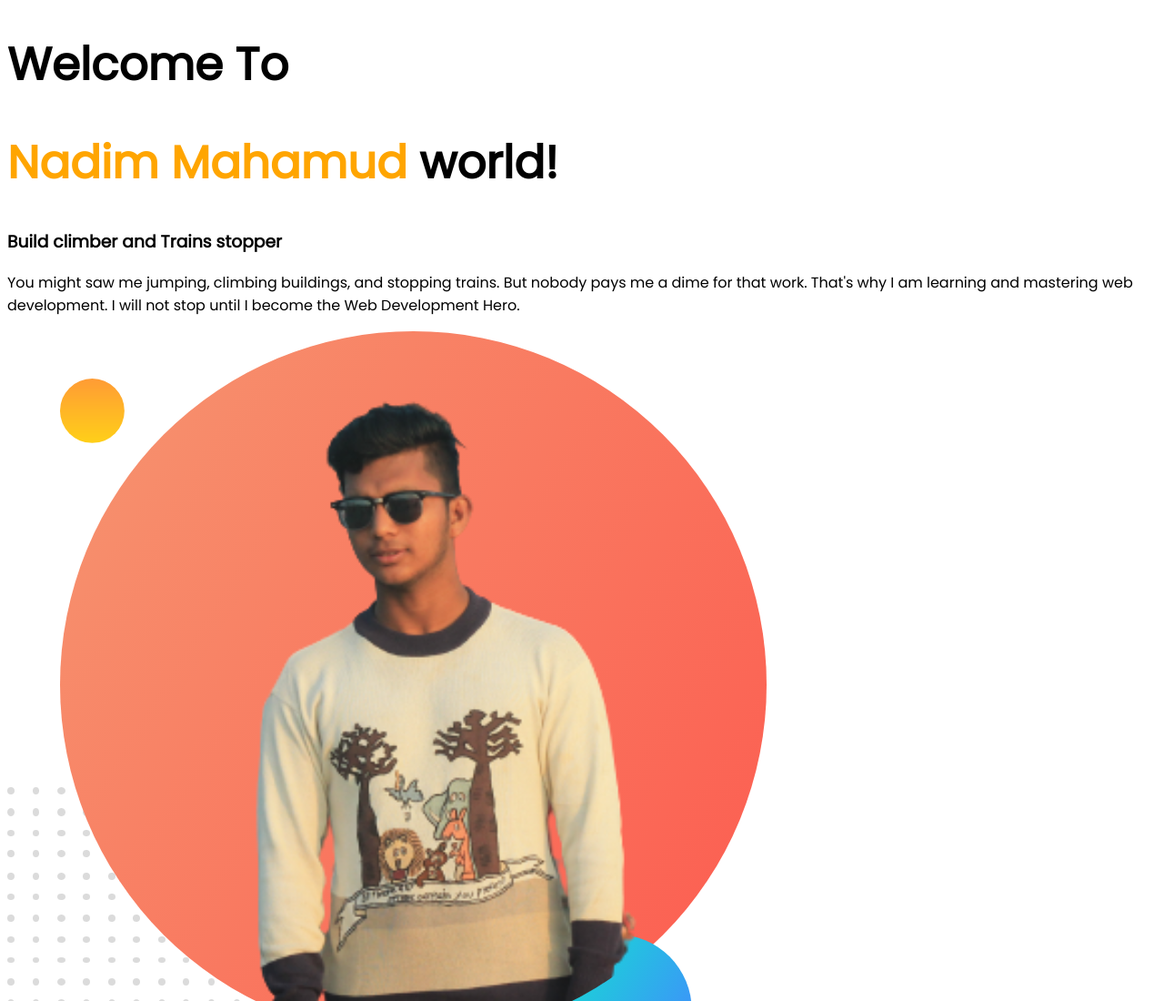
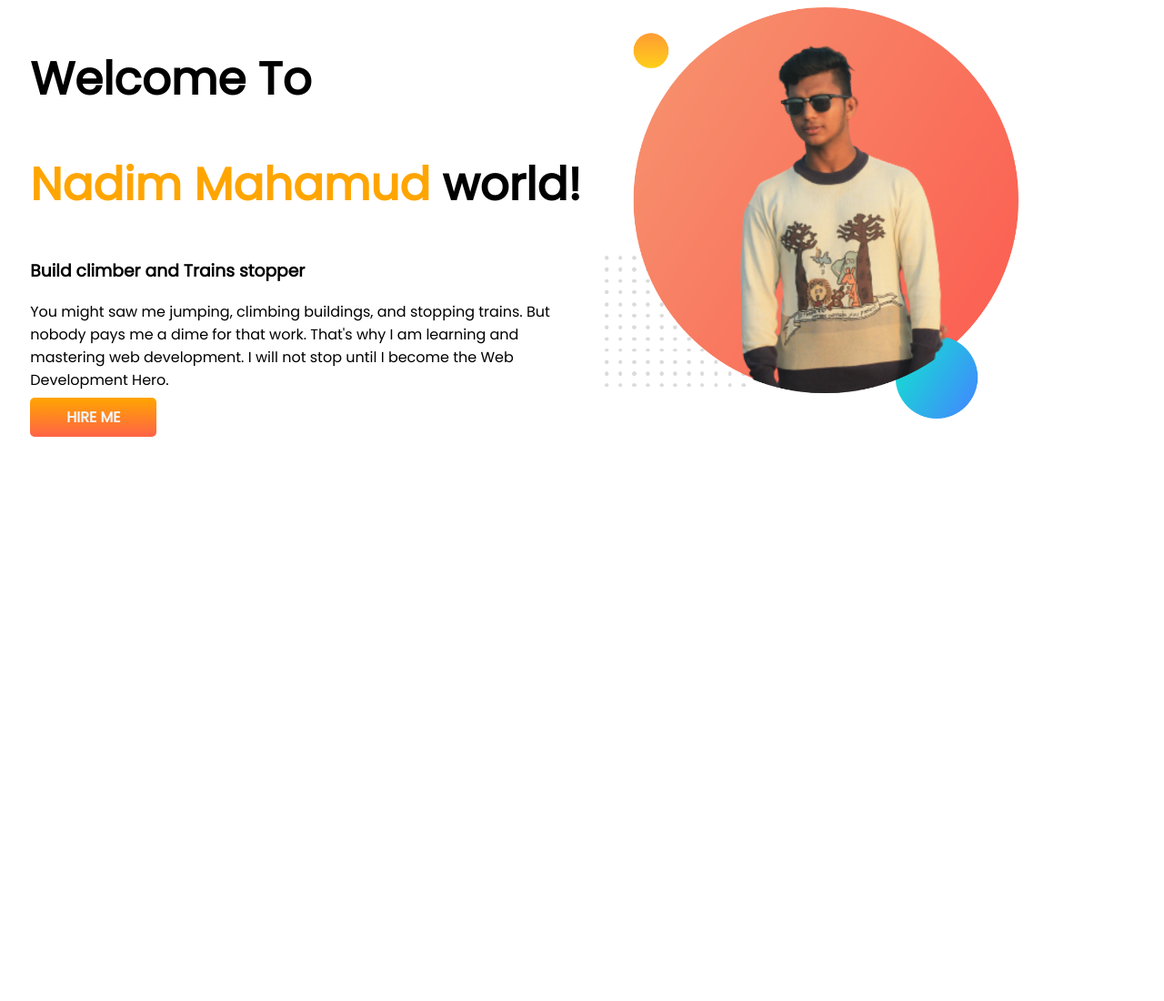
Before and after one commit to 2Nadim/developer-portfolio, a plain HTML site: page index.html in a window 1280 px wide. Shown: the top 1100 px of the page at 91% size. After the commit the page ends 800 px from the top, so only its background shows below. Drawn offline with Linux system fonts and the light colour scheme.

Commit message:
image add

```diff
--- a/index.html
+++ b/index.html
@@ -1,5 +1,6 @@
 <!DOCTYPE html>
 <html lang="en">
+
 <head>
     <meta charset="UTF-8">
     <meta http-equiv="X-UA-Compatible" content="IE=edge">
@@ -10,11 +11,24 @@
     <link href="https://fonts.googleapis.com/css2?family=Poppins&display=swap" rel="stylesheet">
     <link rel="stylesheet" href="style.css">
 </head>
+
 <body>
-    <h1>Welcome To</h1>
-    <h1> <span>Nadim Mahamud</span> world!</h1>
-    <h3>Build climber and Trains stopper</h3>
-    <p>You might saw me jumping, climbing buildings, and stopping trains. But nobody pays me a dime for that work. That's why I am learning and mastering web development. I will not stop until I become the Web Development Hero.</p>
-    <img src="images/nadim.png" alt="">
+    <section>
+        <div class="half-width">
+            <h1>Welcome To</h1>
+            <h1> <span>Nadim Mahamud</span> world!</h1>
+            <h3>Build climber and Trains stopper</h3>
+            <p>You might saw me jumping, climbing buildings, and stopping trains. But nobody pays me a dime for that
+                work.
+                That's why I am learning and mastering web development. I will not stop until I become the Web
+                Development
+                Hero.</p>
+            <a class="link-button" target="_blank" href="www.google.com">HIRE ME</a>
+        </div>
+        <div class="half-width">
+            <img src="images/nadim.png" alt="">
+        </div>
+    </section>
 </body>
+
 </html>
--- a/style.css
+++ b/style.css
@@ -1,9 +1,33 @@
-body{
+body {
     font-family: 'Poppins', sans-serif;
 }
-h1{
+
+h1 {
     font-size: 50px;
 }
-span{
+
+span {
     color: orange;
 }
+
+section {
+    display: flex;
+}
+
+.half-width {
+    width: 50%;
+    padding-left: 2%;
+}
+
+.half-width img {
+    width: 75%;
+}
+
+.link-button {
+    text-decoration: none;
+    background-image: linear-gradient(orange, tomato);
+    color: aliceblue;
+    font-weight: 700;
+    padding: 10px 40px;
+    border-radius: 5px;
+}
```
